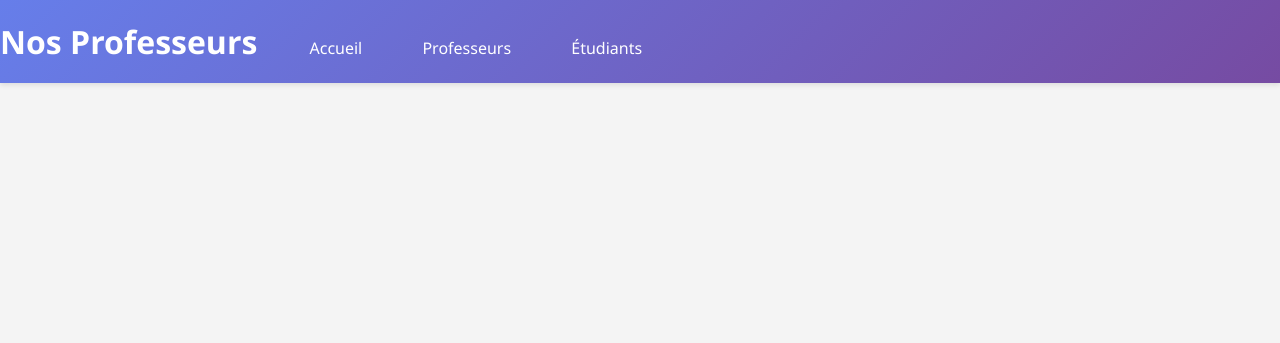
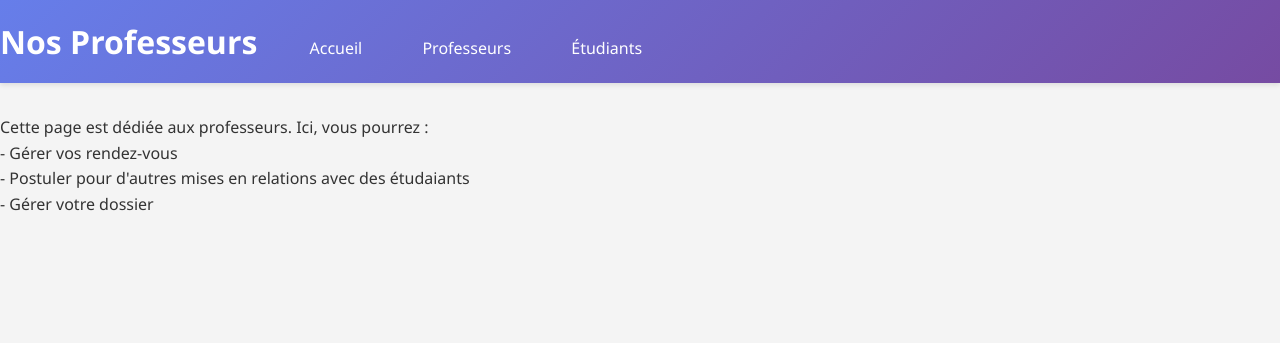
Before and after one commit to sola1re/smartpletude.info, a Flask app: page /professeurs in a window 1280 px wide. Shown: the top 343 px of the page. Run offline with Flask 3, Linux system fonts and the light colour scheme; a user stored in the database is signed in.

Commit message:
Finished dev, prod next

```diff
--- a/app.py
+++ b/app.py
@@ -145,6 +145,9 @@ def professeurs():
     if not current_user:
         flash('Vous devez être connecté pour accéder à cette page.', 'error')
         return redirect(url_for('login'))
+    if current_user.user_type != 'professeur':
+        flash('Accès réservé aux professeurs.', 'error')
+        return redirect(url_for('home'))
     return render_template('professeurs.html', current_user=current_user)
 
 @app.route('/etudiants')
@@ -153,6 +156,9 @@ def etudiants():
     if not current_user:
         flash('Vous devez être connecté pour accéder à cette page.', 'error')
         return redirect(url_for('login'))
+    if current_user.user_type != 'etudiant':
+        flash('Accès réservé aux étudiants.', 'error')
+        return redirect(url_for('home'))
     return render_template('etudiants.html', current_user=current_user)
 
 # Gestionnaire d'erreurs
--- a/db.py
+++ b/db.py
@@ -7,6 +7,8 @@ Ce script initialise la base de données et peut créer des utilisateurs de test
 import os
 import sys
 from datetime import datetime
+from sqlalchemy import inspect
+
 
 # Ajouter le répertoire parent au path pour importer app
 sys.path.append(os.path.dirname(os.path.abspath(__file__)))
@@ -27,7 +29,7 @@ def init_database():
         print("✅ Tables créées avec succès")
 
         # Vérifier que les tables ont été créées
-        tables = db.engine.table_names()
+        tables = inspect(db.engine).get_table_names()
         print(f"📊 Tables créées: {', '.join(tables)}")
 
 def create_test_users():
--- a/template/professeurs.html
+++ b/template/professeurs.html
@@ -16,10 +16,11 @@
         </nav>
     </header>
     <main>
+        <p>Cette page est dédiée aux professeurs. Ici, vous pourrez :</p>
         <ul>
-            {% for prof in professeurs %}
-                <li>{{ prof.nom }} — {{ prof.matiere }}</li>
-            {% endfor %}
+            <li>- Gérer vos rendez-vous</li>
+            <li>- Postuler pour d'autres mises en relations avec des étudaiants</li>
+            <li>- Gérer votre dossier</li>
         </ul>
     </main>
 </body>
```
Also changed, not shown: README.md, instance/smartpletude.db.
